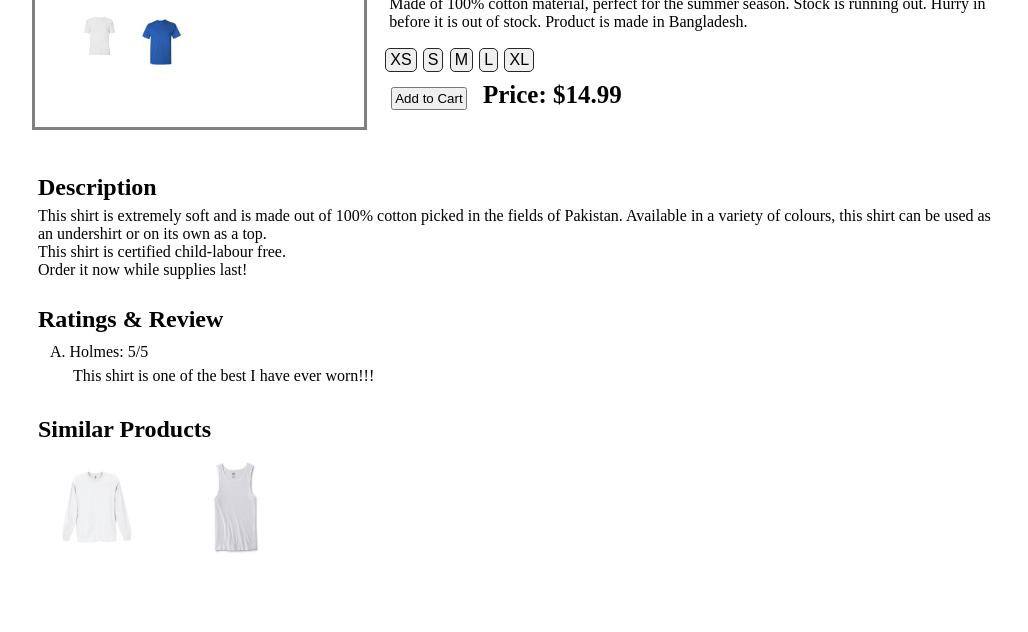
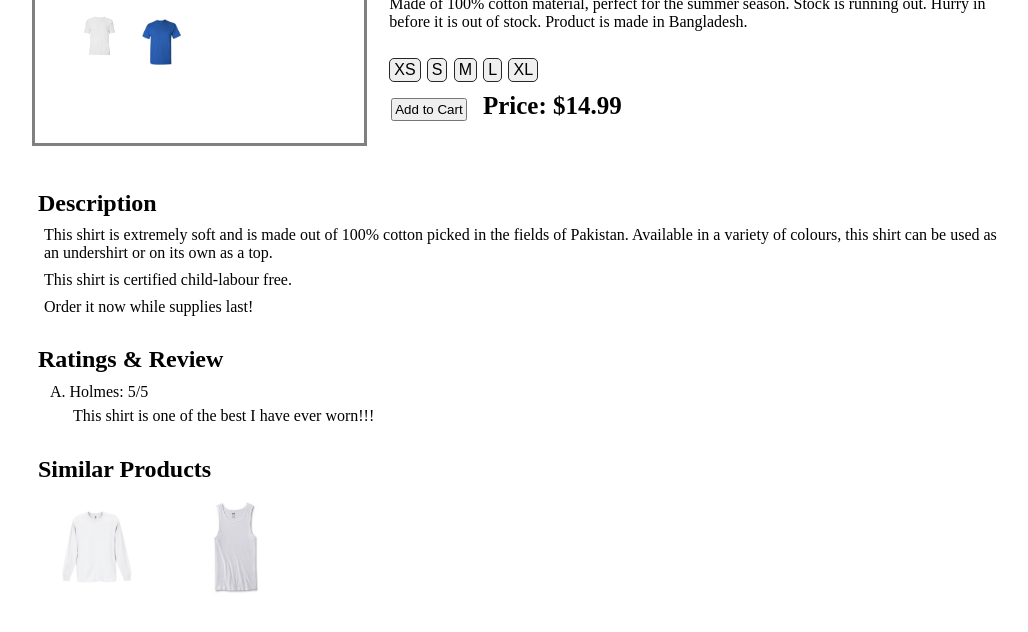
Before and after one commit to shehab10-boop/Static-Website, a plain HTML site: page index.html in a window 1280 px wide. Shown: the part 252-884 px from the top of the page, without its empty margins (118-1146 px from the left). Before the commit the page ends 863 px from the top, so only its background shows below. Drawn offline with Linux system fonts and the light colour scheme.

Commit message:
Add spacing between elements

```diff
--- a/index.html
+++ b/index.html
@@ -76,12 +76,10 @@
 
                     <div class = "ItemLongInfo">
                         <h2>Description</h2>
-                        <p>This shirt is extremely soft and is made out of 100% cotton picked in the fields of Pakistan. Available in a variety of colours, this shirt can be used as an undershirt or on its own as a top.
-                            <br>
-                            This shirt is certified child-labour free.
-                            <br>
-                            Order it now while supplies last!
-                        </p>
+                        <p>This shirt is extremely soft and is made out of 100% cotton picked in the fields of Pakistan. Available in a variety of colours, this shirt can be used as an undershirt or on its own as a top.</p>
+                        <p>This shirt is certified child-labour free.</p>
+                        <p>Order it now while supplies last!</p>
+
                     </div>
                     <div id = "itemReviews">
                         <h2>Ratings & Review</h2>
--- a/style.css
+++ b/style.css
@@ -121,6 +121,8 @@ section {
     font-size: 25px;
     cursor: pointer;
     display: inline-block;
+    margin: 10px 4px 4px 4px;
+    padding: 4px;
 }
 
 .SizeChoices > button{
@@ -134,6 +136,9 @@ section {
 .AddToCart{
     text-align: left;
     vertical-align: middle;
+    margin: 5px 0;
+    padding: 0;
+
 }
 
 .Price{
@@ -152,6 +157,10 @@ section {
     text-align: left;
 }
 
+.ItemLongInfo p{
+    padding-left: 10px;
+    margin: 5px 0px;
+}
 #itemReviews{
     margin-top: 15px;
 }
```
